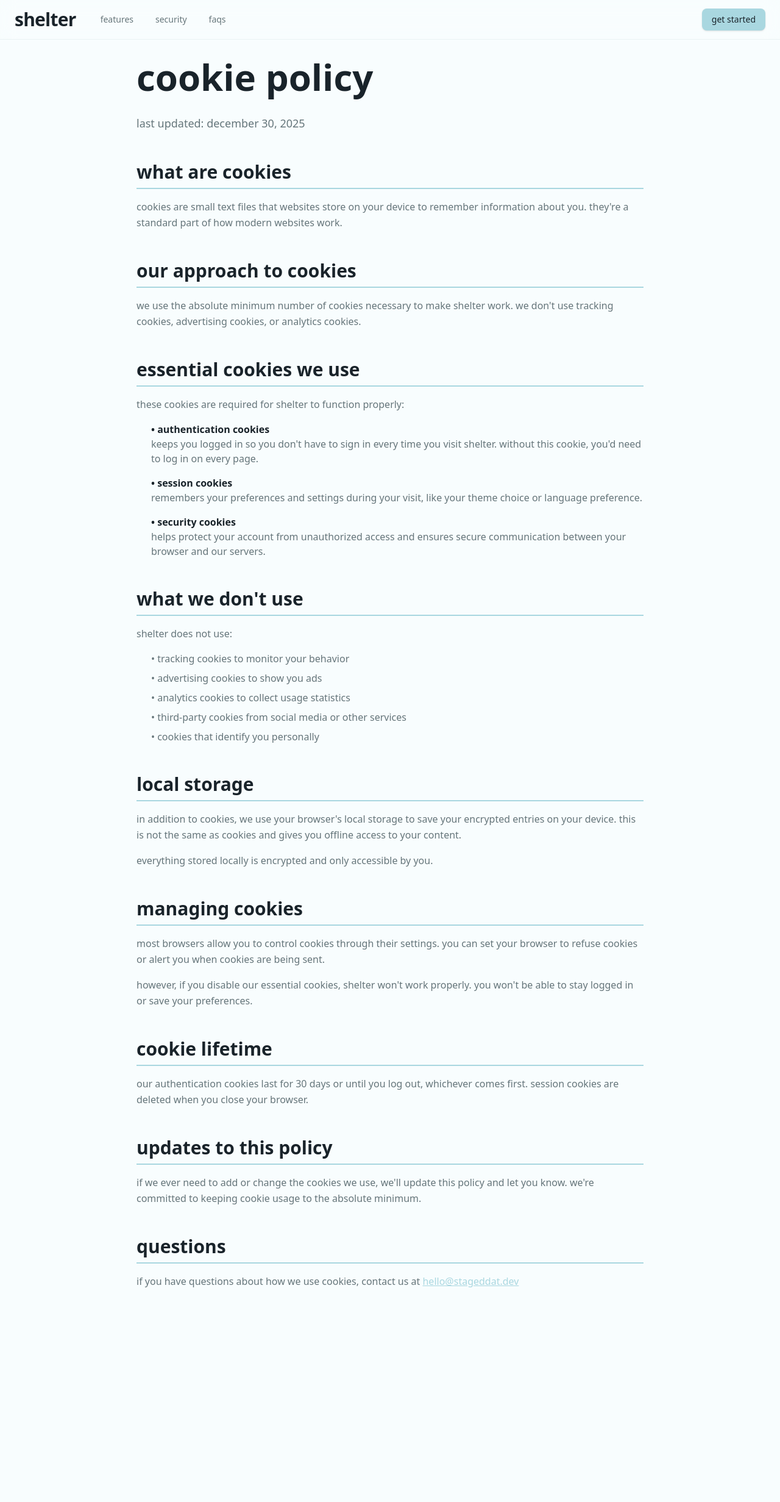
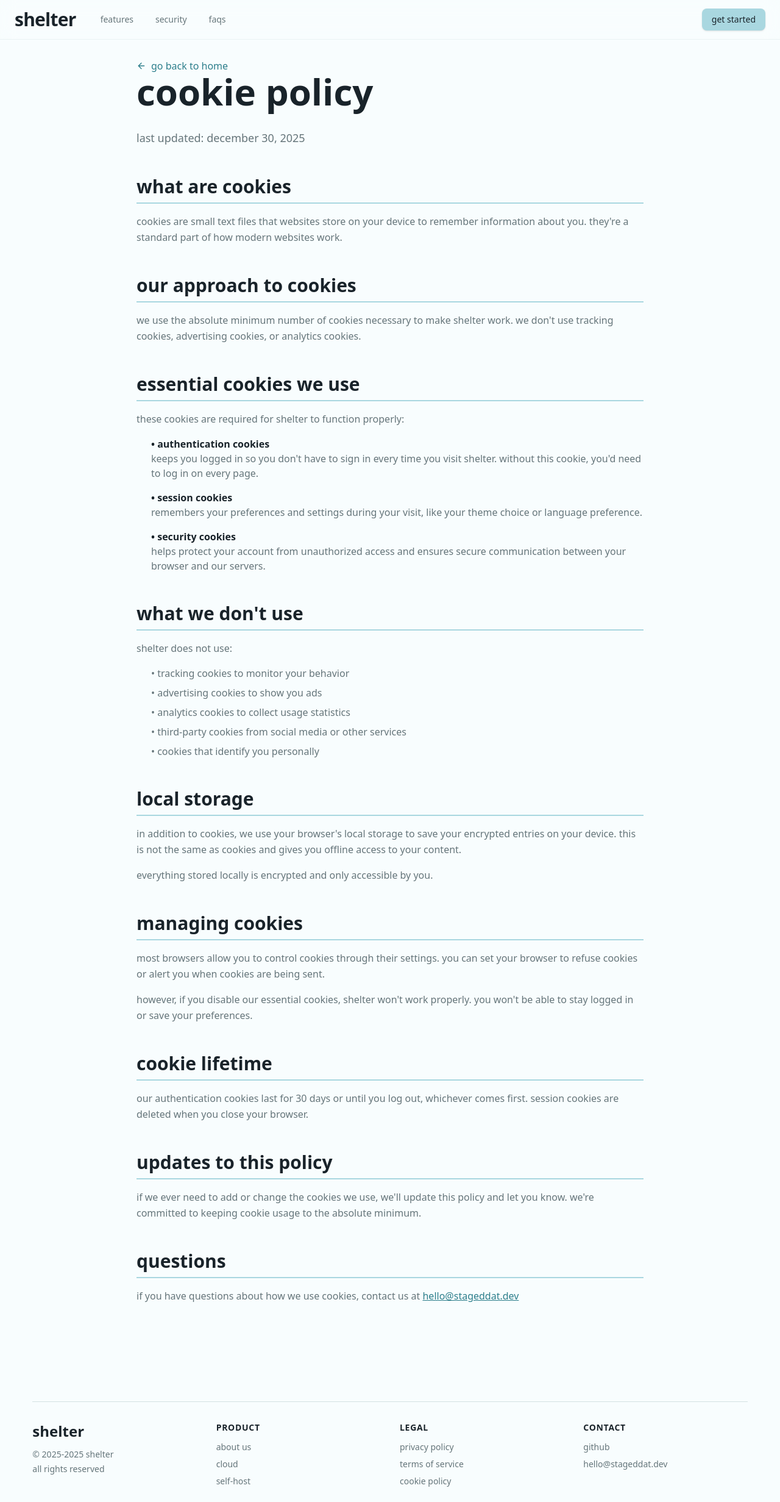
Before and after one commit to Stageddat/shelter-web, a Next.js app: page /cookies in a window 1280 px wide. Shown: the whole page at 61% size. Before the commit the page ends 2210 px from the top, so only its background shows below. Built offline with nearby package versions, Linux system fonts and the light colour scheme.

Commit message:
feat: add footer and return buttom to home in all legal pages

```diff
--- a/src/app/cookies/page.tsx
+++ b/src/app/cookies/page.tsx
@@ -1,10 +1,13 @@
 import Navbar from "@/components/landing/sections/Navbar";
+import LegalBack from "@/components/landing/LegalBack";
+import Footer from "@/components/landing/sections/Footer";
 
 export default function CookiePolicy() {
   return (
     <>
       <Navbar />
       <main className="mx-auto max-w-4xl px-8 py-16 lg:py-24">
+        <LegalBack />
         <h1 className="text-foreground mb-8 text-6xl font-bold">
           cookie policy
         </h1>
@@ -151,7 +154,7 @@ export default function CookiePolicy() {
               if you have questions about how we use cookies, contact us at{" "}
               <a
                 href="mailto:hello@stageddat.dev"
-                className="text-primary hover:text-primary/80 underline transition-colors"
+                className="text-primary-dark hover:text-primary-dark/80 underline transition-colors"
               >
                 hello@stageddat.dev
               </a>
@@ -159,6 +162,7 @@ export default function CookiePolicy() {
           </section>
         </div>
       </main>
+      <Footer />
     </>
   );
 }
--- a/src/app/privacy/page.tsx
+++ b/src/app/privacy/page.tsx
@@ -1,17 +1,20 @@
 import Navbar from "@/components/landing/sections/Navbar";
+import Link from "next/link";
+import LegalBack from "@/components/landing/LegalBack";
+import Footer from "@/components/landing/sections/Footer";
 
 export default function PrivacyPolicy() {
   return (
     <>
       <Navbar />
       <main className="bg-background mx-auto max-w-4xl px-8 py-16 lg:py-24">
+        <LegalBack />
         <h1 className="text-foreground mb-8 text-6xl font-bold">
           privacy policy
         </h1>
         <p className="text-muted-foreground mb-12 text-lg text-balance">
           last updated: december 30, 2025
         </p>
-
         <div className="space-y-12">
           <section className="space-y-4">
             <h2 className="border-primary text-primary-foreground border-b-2 pb-2 text-3xl font-bold text-balance">
@@ -84,12 +87,12 @@ export default function PrivacyPolicy() {
               we only use essential cookies necessary for the app to function
               properly, such as keeping you logged in. we don&apos;t use
               tracking cookies or advertising cookies. see our{" "}
-              <a
+              <Link
                 className="text-primary-dark hover:text-primary-dark/80 transition-colors"
                 href="/cookies"
               >
                 cookie policy
-              </a>{" "}
+              </Link>{" "}
               for more details.
             </p>
           </section>
@@ -125,16 +128,17 @@ export default function PrivacyPolicy() {
             <p className="text-muted-foreground leading-relaxed text-pretty">
               if you have any questions about this privacy policy, please
               contact us at{" "}
-              <a
+              <Link
                 href="mailto:hello@stageddat.dev"
                 className="text-primary-dark hover:text-primary-dark/80 underline transition-colors"
               >
                 hello@stageddat.dev
-              </a>
+              </Link>
             </p>
           </section>
         </div>
       </main>
+      <Footer />
     </>
   );
 }
--- a/src/app/terms/page.tsx
+++ b/src/app/terms/page.tsx
@@ -1,10 +1,13 @@
 import Navbar from "@/components/landing/sections/Navbar";
+import LegalBack from "@/components/landing/LegalBack";
+import Footer from "@/components/landing/sections/Footer";
 
 export default function TermsOfService() {
   return (
     <>
       <Navbar />
       <main className="mx-auto max-w-4xl px-8 py-16 lg:py-24">
+        <LegalBack />
         <h1 className="text-foreground mb-8 text-6xl font-bold">
           terms of service
         </h1>
@@ -175,6 +178,7 @@ export default function TermsOfService() {
           </section>
         </div>
       </main>
+      <Footer />
     </>
   );
 }
--- /dev/null
+++ b/src/components/landing/LegalBack.tsx
@@ -0,0 +1,15 @@
+import Link from "next/link";
+import { ArrowLeft } from "lucide-react";
+
+// link to go back root
+export default function LegalBack() {
+  return (
+    <Link
+      href="/"
+      className="text-primary-dark flex flex-row items-center underline-offset-4 hover:underline"
+    >
+      <ArrowLeft className="mr-2 h-4 w-4" />
+      go back to home
+    </Link>
+  );
+}
```
